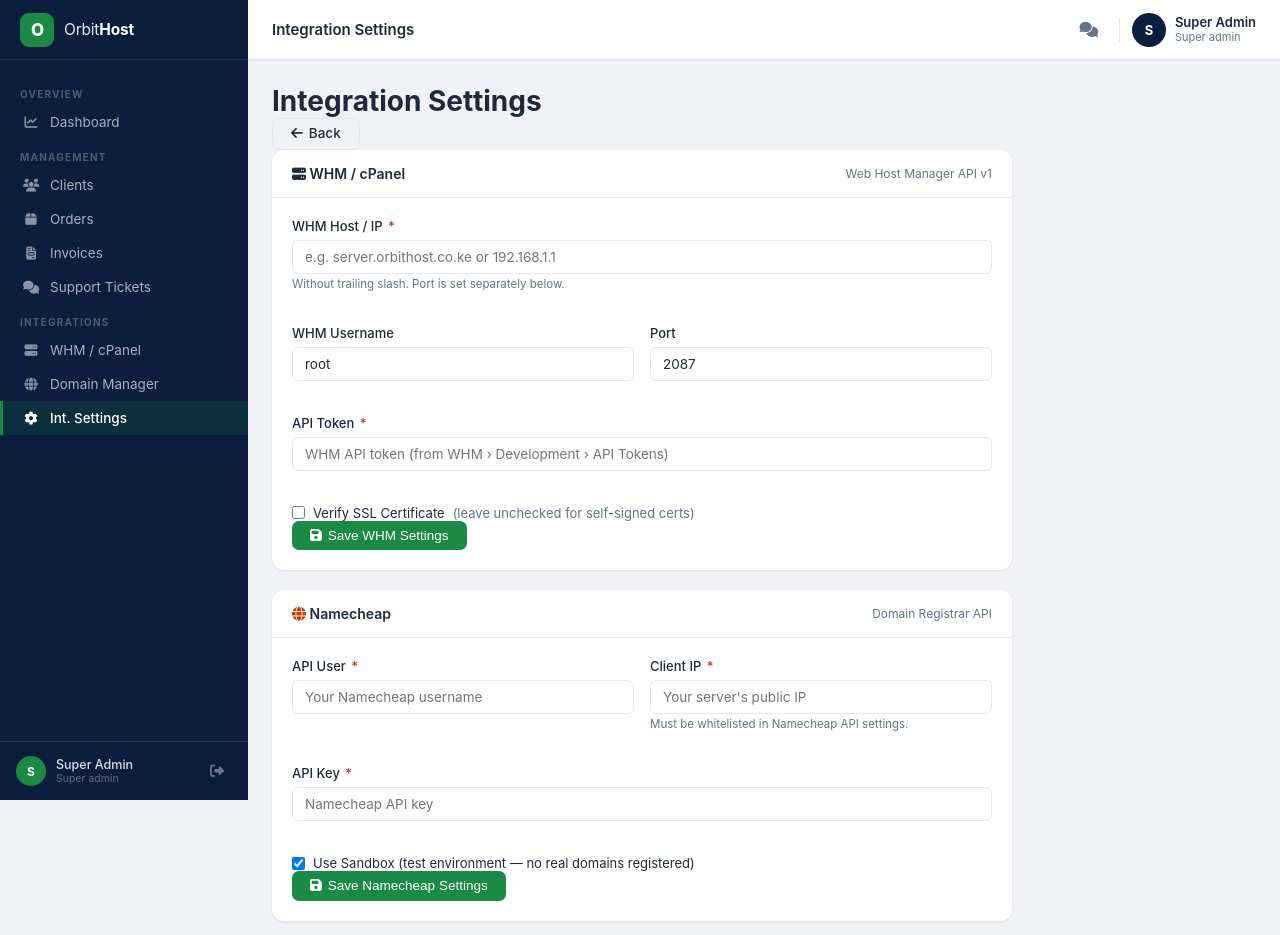
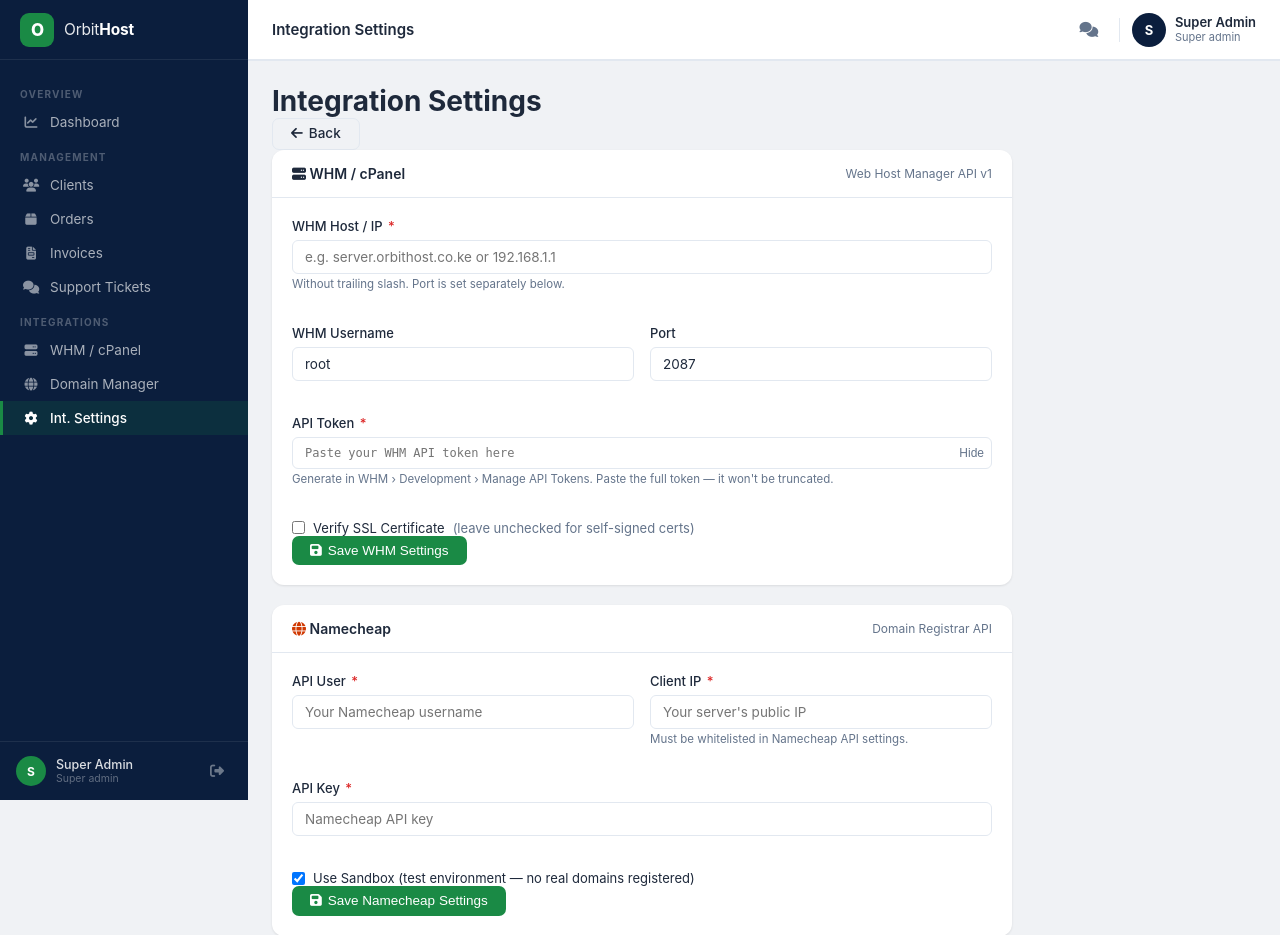
Before and after one commit to sammy001-svg/OrbitHost, a PHP site: page /admin/integrations/settings.php in a window 1280 px wide. Shown: the top 935 px of the page. Run offline with PHP 8.4, Linux system fonts and the light colour scheme; a user stored in the database is signed in; data comes from the database, SQL or seed files in the repository; some libraries are stand-ins or nearby versions.

```diff
--- a/admin/integrations/domains/check.php
+++ b/admin/integrations/domains/check.php
@@ -33,7 +33,7 @@ require_once '../../includes/header.php';
 
 <div class="content-header">
   <h1 class="content-title">Domain Availability Check</h1>
-  <a href="<?php echo APP_URL; ?>/admin/integrations/domains/" class="btn btn-ghost"><i class="fas fa-arrow-left"></i> Back</a>
+  <a href="<?php echo APP_URL; ?>/integrations/domains/" class="btn btn-ghost"><i class="fas fa-arrow-left"></i> Back</a>
 </div>
 
 <div style="max-width:700px">
--- a/admin/integrations/domains/view.php
+++ b/admin/integrations/domains/view.php
@@ -85,7 +85,7 @@ require_once '../../includes/header.php';
 
 <div class="content-header">
   <h1 class="content-title"><?php echo htmlspecialchars($dom['domain_name']); ?></h1>
-  <a href="<?php echo APP_URL; ?>/admin/integrations/domains/" class="btn btn-ghost"><i class="fas fa-arrow-left"></i> Back</a>
+  <a href="<?php echo APP_URL; ?>/integrations/domains/" class="btn btn-ghost"><i class="fas fa-arrow-left"></i> Back</a>
 </div>
 
 <?php if ($errors): ?>
--- a/admin/integrations/index.php
+++ b/admin/integrations/index.php
@@ -72,7 +72,7 @@ function status_badge(string $s): string {
 
 <div class="content-header">
   <h1 class="content-title">Integrations</h1>
-  <a href="<?php echo APP_URL; ?>/admin/integrations/settings.php" class="btn btn-primary"><i class="fas fa-gear"></i> Settings</a>
+  <a href="<?php echo APP_URL; ?>/integrations/settings.php" class="btn btn-primary"><i class="fas fa-gear"></i> Settings</a>
 </div>
 
 <div class="stat-grid" style="margin-bottom:28px">
--- a/admin/integrations/settings.php
+++ b/admin/integrations/settings.php
@@ -142,9 +142,15 @@ require_once '../includes/header.php';
           </div>
           <div class="form-group" style="grid-column:1/-1">
             <label class="form-label">API Token <span class="req">*</span></label>
-            <input type="password" name="whm_token" class="form-control"
-                   placeholder="WHM API token (from WHM › Development › API Tokens)"
-                   value="<?php echo v($cfg, 'whm', 'token'); ?>" autocomplete="new-password" />
+            <div style="position:relative">
+              <input type="text" name="whm_token" id="whm_token" class="form-control"
+                     placeholder="Paste your WHM API token here"
+                     value="<?php echo v($cfg, 'whm', 'token'); ?>"
+                     style="font-family:monospace;font-size:12px;padding-right:80px" />
+              <button type="button" onclick="var f=document.getElementById('whm_token');f.type=f.type==='text'?'password':'text';this.textContent=f.type==='text'?'Hide':'Show'"
+                      style="position:absolute;right:8px;top:50%;transform:translateY(-50%);background:none;border:none;color:var(--text-muted);cursor:pointer;font-size:12px">Hide</button>
+            </div>
+            <small class="form-hint">Generate in WHM › Development › Manage API Tokens. Paste the full token — it won't be truncated.</small>
           </div>
           <div class="form-group" style="grid-column:1/-1">
             <label style="display:flex;align-items:center;gap:8px;cursor:pointer;font-size:13px">
--- a/admin/integrations/whm/provision.php
+++ b/admin/integrations/whm/provision.php
@@ -87,7 +87,7 @@ require_once '../../includes/header.php';
 
 <div class="content-header">
   <h1 class="content-title">Provision cPanel Account</h1>
-  <a href="<?php echo APP_URL; ?>/admin/integrations/whm/" class="btn btn-ghost"><i class="fas fa-arrow-left"></i> Back</a>
+  <a href="<?php echo APP_URL; ?>/integrations/whm/" class="btn btn-ghost"><i class="fas fa-arrow-left"></i> Back</a>
 </div>
 
 <?php if ($success): ?>
@@ -106,7 +106,7 @@ require_once '../../includes/header.php';
       </div>
       <div style="margin-top:20px;display:flex;gap:10px;justify-content:center">
         <a href="provision.php" class="btn btn-primary"><i class="fas fa-plus"></i> Provision Another</a>
-        <a href="<?php echo APP_URL; ?>/admin/integrations/whm/" class="btn btn-ghost">View All Accounts</a>
+        <a href="<?php echo APP_URL; ?>/integrations/whm/" class="btn btn-ghost">View All Accounts</a>
       </div>
     </div>
   </div>
```
Also changed, not shown: admin/clients/invite.php (+4 -4 lines), admin/integrations/domains/index.php (+4 -4 lines), admin/integrations/whm/index.php (+8 -6 lines).
